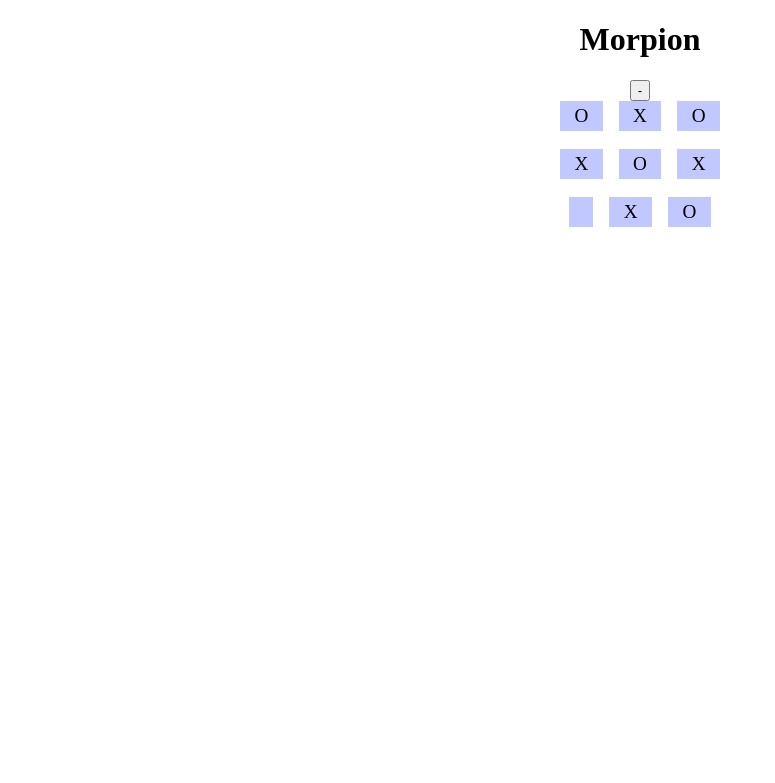
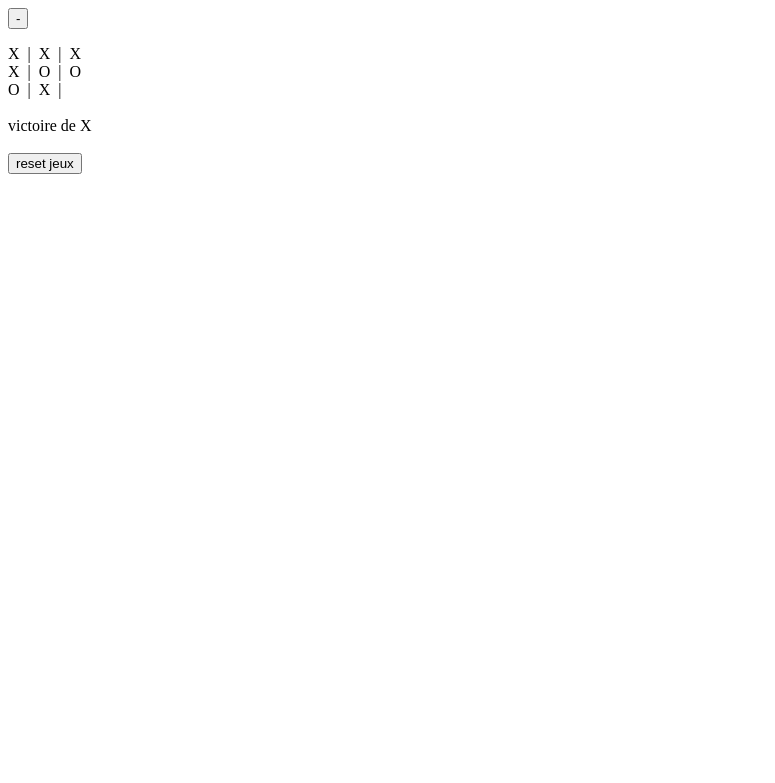
Before and after one commit to lucas-ribard/runtrack2, a PHP site: page / in a window 1280 px wide. Shown: the top 783 px of the page, without its empty margins (0-775 px from the left). Run offline with PHP 8.4, Linux system fonts and the light colour scheme.

Commit message:
jour08 job05 a finir

```diff
--- a/jour08/job05/index.css
+++ /dev/null
@@ -1,23 +0,0 @@
-#test{
-    padding:1%;
-    line-height:30px;
-}
-
-body{
-    margin: 0;
-    text-align: center;
-}
-#entier{
-    background-color: white;
-    text-align: center;
-    display: flex;
-    flex-direction: row;
-    justify-content:center;
-    line-height:30px;
-}
-
-.case{
-    background-color: rgb(193, 199, 255);
-    font-size: larger;
-
-}
--- a/jour08/job05/index.php
+++ b/jour08/job05/index.php
@@ -1,83 +1,52 @@
-<!DOCTYPE html>
-<html lang="fr">
-<meta charset="utf-8">
-<html>
-<head>
-    <title>MORPION</title>
-    <link href="index.css" rel="stylesheet" type="text/css"/>
-</head>
-
-<header>
-<h1> Morpion </h1>
-</header>
-
 <?php
-
-$ligne1=array('O','X','O');
-$ligne2=array('X','O','X');
-$ligne3=array(bouton(),'X','O');
+    function affichage($Ligne1,$Ligne2,$Ligne3){
+        echo $Ligne1[0],"&ensp;|&ensp;",$Ligne1[1],"&ensp;|&ensp;",$Ligne1[2],"<br>";
+        echo $Ligne2[0],"&ensp;|&ensp;",$Ligne2[1],"&ensp;|&ensp;",$Ligne2[2],"<br>";
+        echo $Ligne3[0],"&ensp;|&ensp;",$Ligne3[1],"&ensp;|&ensp;",$Ligne3[2],"<br>";
+        Victoire($Ligne1,$Ligne2,$Ligne3);
+        echo "<br>";
+    }
 
 
+    function Victoire($Ligne1,$Ligne2,$Ligne3){
+        //logique de victoire
+        if($Ligne1[0]===$Ligne1[1] and $Ligne1[1]===$Ligne1[2]){
+            echo "<br>victoire de ",$Ligne1[0],"<br>";
+        }
+        elseif($Ligne2[0]===$Ligne2[1] and $Ligne2[1]===$Ligne2[2]){
+            echo "<br>victoire de ",$Ligne2[0],"<br>";
+        }
+        elseif($Ligne3[0]===$Ligne3[1] and $Ligne3[1]===$Ligne3[2]){
+            echo "<br>victoire de ",$Ligne3[0],"<br>";
+        }
+        elseif($Ligne1[0]===$Ligne2[1] and $Ligne2[1]===$Ligne3[2]){
+            echo "<br>victoire de ",$Ligne1[0],"<br>";
+        }
+        elseif($Ligne3[0]===$Ligne2[1] and $Ligne2[1]===$Ligne1[2]){
+            echo "<br>victoire de ",$Ligne1[0],"<br>";
+        }
+    }
 
-function bouton(){
-    ?>
-    <form action="" method="post">
-        <input type = 'submit' name='placer' value = '-'>
+    function bouton(){
+        ?>
+            <form action="" method=""get>
+            <input type = 'submit' name='case' value = '-'>
+            </form>
+        <?php
 
-    </form>
-    <?php
-}
+    }
+    //je vais faire des cauchemars de ces boutons
+    $Ligne1=array('X','X','X');
+    $Ligne2=array('X','O','O');
+    $Ligne3=array('O','X',bouton());
+
+    affichage($Ligne1,$Ligne2,$Ligne3);
+
 
 
 
 ?>
-
-
-<body>
-
-<section id="entier">
-    <div class=case>
-    &ensp; <?php echo $ligne1[0] ?> &ensp;
-    </div>
-    &ensp;&ensp;
-    <div class=case>
-    &ensp; <?php  echo$ligne1[1] ?> &ensp;
-    </div>
-    &ensp;&ensp;
-    <div class=case>
-    &ensp; <?php  echo $ligne1[2] ?> &ensp;
-    </div>
-</section>
-
-<br>
-
-<section id="entier">
-    <div class=case>
-    &ensp; <?php echo $ligne2[0] ?> &ensp;
-    </div>
-    &ensp;&ensp;
-    <div class=case>
-    &ensp; <?php  echo$ligne2[1] ?> &ensp;
-    </div>
-    &ensp;&ensp;
-    <div class=case>
-    &ensp; <?php  echo $ligne2[2] ?> &ensp;
-    </div>
-</section>
-
-<br>
-
-<section id="entier">
-    <div class=case>
-    &ensp; <?php echo $ligne3[0] ?> &ensp;
-    </div>
-    &ensp;&ensp;
-    <div class=case>
-    &ensp; <?php  echo$ligne3[1] ?> &ensp;
-    </div>
-    &ensp;&ensp;
-    <div class=case>
-    &ensp; <?php  echo $ligne3[2] ?> &ensp;
-    </div>
-
-</section>
+    <form action="" method=""get>
+    <input type = 'submit' name='reset' value = 'reset jeux'>
+    </form>
+<?php
```
